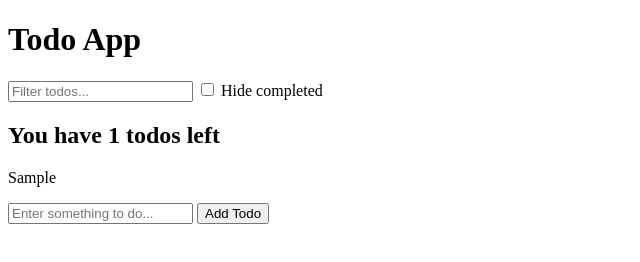
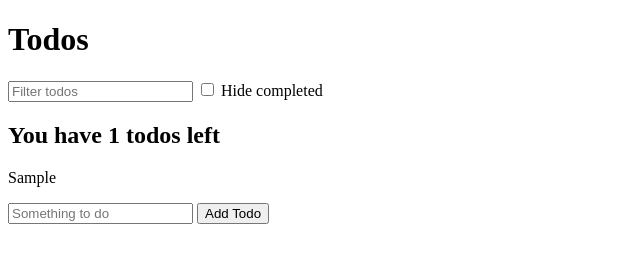
Before and after one commit to Cesar-Jim/js-bootcamp, a plain HTML site: page todo-app/index.html in a window 1280 px wide. Both pictures are taken after typing "Sample" into the empty fields and a click on the button "Add Todo". Shown: the whole page, without its empty margins (0-640 px from the left). Drawn offline with Linux system fonts and the light colour scheme.

Commit message:
todo app refactored

```diff
--- a/todo-app/index.html
+++ b/todo-app/index.html
@@ -1,25 +1,16 @@
 <!DOCTYPE html>
+
 <html>
   <head></head>
   <body>
-    <h1>Todo App</h1>
-    <!-- <input
-      type="text"
-      id="new-todo-text"
-      placeholder="Enter something to do..."
-    />
-    <button id="add-todo">Add Todo</button> -->
-    <input type="text" id="search-text" placeholder="Filter todos..." />
+    <h1>Todos</h1>
+    <input id="search-text" type="text" placeholder="Filter todos" />
     <label>
-      <input id="hide-completed" type="checkbox" /> Hide completed
+      <input type="checkbox" id="hide-completed" /> Hide completed
     </label>
-    <div id="todo-list"></div>
-    <form id="todo-form">
-      <input
-        type="text"
-        placeholder="Enter something to do..."
-        name="newTodo"
-      />
+    <div id="todos"></div>
+    <form id="new-todo">
+      <input type="text" placeholder="Something to do" name="text" />
       <button>Add Todo</button>
     </form>
     <script src="todo-functions.js"></script>
--- a/todo-app/todo-app.js
+++ b/todo-app/todo-app.js
@@ -1,64 +1,28 @@
-const todos = getSavedTodos();
+let todos = getSavedTodos();
 
-// Filters
 const filters = {
   searchText: '',
-  hideCompleted: false,
-};
-
-// Rendering data into the DOM
-const renderTodos = function(todos, filters) {
-  const filteredTodos = todos.filter(function(todo) {
-    const searchTextMatch = todo.text
-      .toLowerCase()
-      .includes(filters.searchText.toLocaleLowerCase());
-    const hideCompletedMatch = !filters.hideCompleted || !todo.completed;
-
-    return searchTextMatch && hideCompletedMatch;
-  });
-
-  const incompleteTodos = filteredTodos.filter(function(todo) {
-    return !todo.completed;
-  });
-
-  // Clear div to avoid having duplicate data
-  document.querySelector('#todo-list').innerHTML = '';
-
-  const summary = document.createElement('h2');
-  summary.textContent = `You have ${incompleteTodos.length} todos left`;
-  document.querySelector('#todo-list').appendChild(summary);
-
-  filteredTodos.forEach(function(todo) {
-    const p = document.createElement('p');
-    p.textContent = todo.text;
-    document.querySelector('#todo-list').appendChild(p);
-  });
+  hideCompleted: false
 };
 
 renderTodos(todos, filters);
 
-// listen and filter applying search terms
 document.querySelector('#search-text').addEventListener('input', function(e) {
   filters.searchText = e.target.value;
   renderTodos(todos, filters);
 });
 
-// submit a new todo
-document.querySelector('#todo-form').addEventListener('submit', function(e) {
+document.querySelector('#new-todo').addEventListener('submit', function(e) {
   e.preventDefault();
-
-  const newTodo = {
-    text: e.target.elements.newTodo.value,
-    completed: false,
-  };
-
-  todos.push(newTodo);
+  todos.push({
+    text: e.target.elements.text.value,
+    completed: false
+  });
   saveTodos(todos);
   renderTodos(todos, filters);
-  e.target.elements.newTodo.value = '';
+  e.target.elements.text.value = '';
 });
 
-// hide completed todos
 document
   .querySelector('#hide-completed')
   .addEventListener('change', function(e) {
--- a/todo-app/todo-functions.js
+++ b/todo-app/todo-functions.js
@@ -11,6 +11,44 @@ const getSavedTodos = function() {
 
 // Save todos to localStorage
 const saveTodos = function(todos) {
-  const todosJSON = JSON.stringify(todos);
-  localStorage.setItem('todos', todosJSON);
+  localStorage.setItem('todos', JSON.stringify(todos));
 };
+
+// Render application todos based on filters
+const renderTodos = function(todos, filters) {
+  const filteredTodos = todos.filter(function(todo) {
+    const searchTextMatch = todo.text
+      .toLowerCase()
+      .includes(filters.searchText.toLowerCase());
+    const hideCompletedMatch = !filters.hideCompleted || !todo.completed;
+
+    return searchTextMatch && hideCompletedMatch;
+  });
+
+  const incompleteTodos = filteredTodos.filter(function(todo) {
+    return !todo.completed;
+  });
+
+  document.querySelector('#todos').innerHTML = '';
+  document
+    .querySelector('#todos')
+    .appendChild(generateSummaryDOM(incompleteTodos));
+
+  filteredTodos.forEach(function(todo) {
+    document.querySelector('#todos').appendChild(generateTodoDOM(todo));
+  });
+};
+
+// Get the DOM elements for an individual note
+const generateTodoDOM = function(todo) {
+  const p = document.createElement('p');
+  p.textContent = todo.text;
+  return p;
+};
+
+// Get the DOM elements for list summary
+const generateSummaryDOM = function(incompleteTodos) {
+  const summary = document.createElement('h2');
+  summary.textContent = `You have ${incompleteTodos.length} todos left`;
+  return summary;
+};
```
